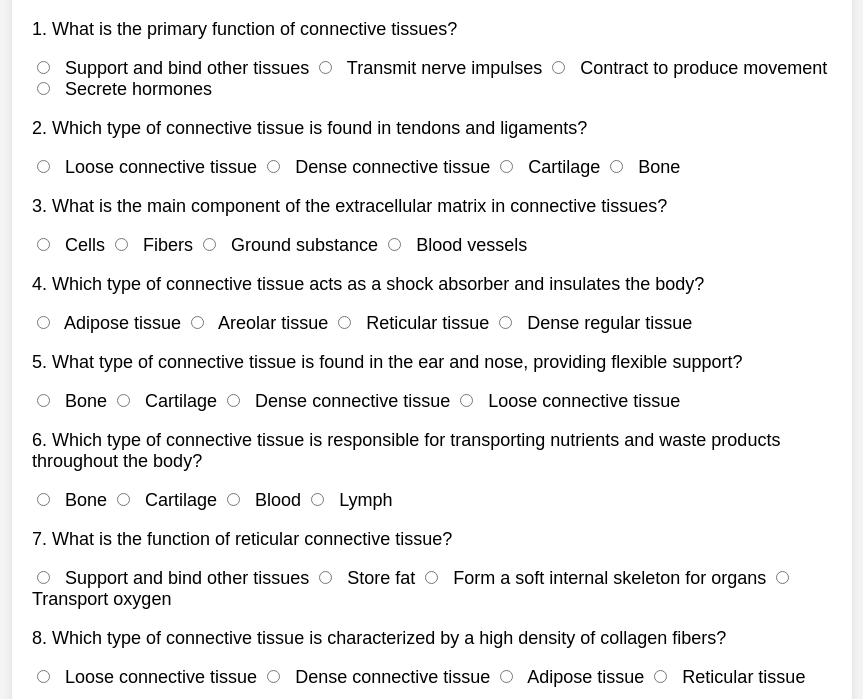
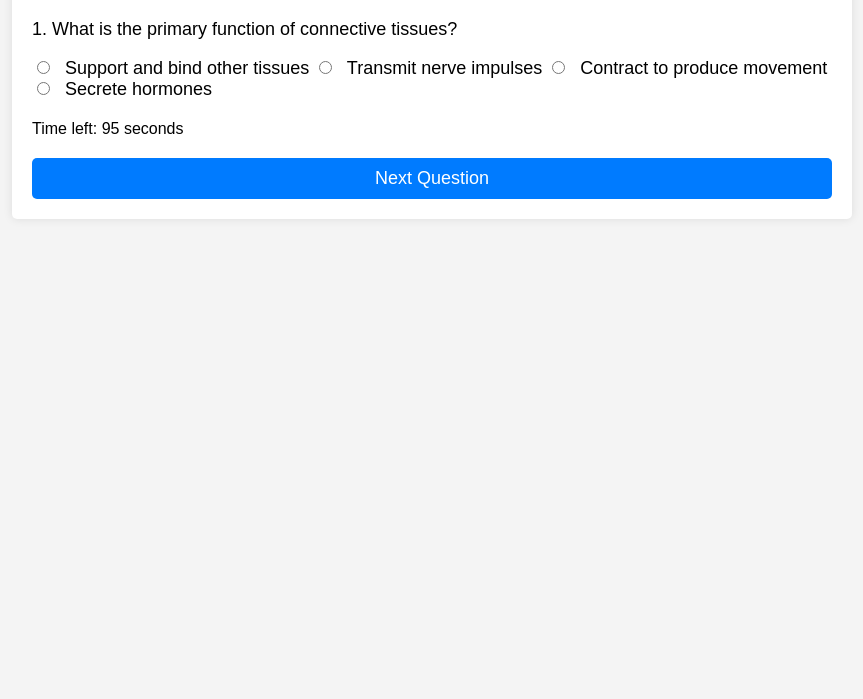
Before and after one commit to pascual-jajaaa/bio-stem11hnhs, a plain HTML site: page folder/4_quiz.html in a window 1280 px wide. Shown: the part 101-800 px from the top of the page, without its empty margins (208-1071 px from the left). Drawn offline with Linux system fonts and the light colour scheme.

Commit message:
changes in script_quiz.js

```diff
--- a/folder/4_quiz.html
+++ b/folder/4_quiz.html
@@ -10,8 +10,9 @@
     <div id="quiz-container">
         <h1 id="quiz-title"></h1>
         <div id="questions-container"></div>
-        <div id="timer">Time left: <span id="time">60</span> seconds</div>
-        <button id="quiz-submit-btn">Submit Quiz</button>
+        <div id="timer">Time left: <span id="time">100</span> seconds</div>
+        <button id="next-question-btn">Next Question</button>
+        <button id="quiz-submit-btn" class="hidden">Submit Quiz</button>
         <div id="user-details" class="hidden">
             <h2>Your Details</h2>
             <input type="text" id="name" placeholder="Name" required>
--- a/folder/script_quiz.js
+++ b/folder/script_quiz.js
@@ -1,32 +1,23 @@
 document.addEventListener('DOMContentLoaded', function() {
     const quizTitle = document.getElementById('quiz-title');
     const questionsContainer = document.getElementById('questions-container');
+    const nextQuestionBtn = document.getElementById('next-question-btn');
     const quizSubmitBtn = document.getElementById('quiz-submit-btn');
     const userDetails = document.getElementById('user-details');
     const detailsSubmitBtn = document.getElementById('details-submit-btn');
     const timer = document.getElementById('timer');
     const timeDisplay = document.getElementById('time');
-    let timeLeft = 60;
+    let timeLeft = 100;
+    let currentQuestionIndex = 0;
+    let questions = [];
 
     // Fetch quiz data
     fetch('./quiz.json')
         .then(response => response.json())
         .then(data => {
             quizTitle.textContent = data.quizTitle;
-            data.questions.forEach((question, index) => {
-                const questionDiv = document.createElement('div');
-                questionDiv.classList.add('question');
-                questionDiv.innerHTML = `
-                    <p>${index + 1}. ${question.question}</p>
-                    ${question.options.map((option, i) => `
-                        <label>
-                            <input type="radio" name="question${index}" value="${option}">
-                            ${option}
-                        </label>
-                    `).join('')}
-                `;
-                questionsContainer.appendChild(questionDiv);
-            });
+            questions = data.questions;
+            showQuestion(currentQuestionIndex);
         });
 
     // Timer countdown
@@ -40,19 +31,53 @@ document.addEventListener('DOMContentLoaded', function() {
         }
     }, 1000);
 
+    // Show a specific question
+    function showQuestion(index) {
+        questionsContainer.innerHTML = '';
+        const question = questions[index];
+        const questionDiv = document.createElement('div');
+        questionDiv.classList.add('question');
+        questionDiv.innerHTML = `
+            <p>${index + 1}. ${question.question}</p>
+            ${question.options.map((option, i) => `
+                <label>
+                    <input type="radio" name="question${index}" value="${option}">
+                    ${option}
+                </label>
+            `).join('')}
+        `;
+        questionsContainer.appendChild(questionDiv);
+        if (index === questions.length - 1) {
+            nextQuestionBtn.classList.add('hidden');
+            quizSubmitBtn.classList.remove('hidden');
+        } else {
+            nextQuestionBtn.classList.remove('hidden');
+            quizSubmitBtn.classList.add('hidden');
+        }
+    }
+
     // Show user details form
     function showUserDetailsForm() {
         questionsContainer.classList.add('hidden');
+        nextQuestionBtn.classList.add('hidden');
         quizSubmitBtn.classList.add('hidden');
         userDetails.classList.remove('hidden');
     }
 
-    // Handle quiz submit
+    // Handle next question button click
+    nextQuestionBtn.addEventListener('click', () => {
+        if (currentQuestionIndex < questions.length - 1) {
+            currentQuestionIndex++;
+            showQuestion(currentQuestionIndex);
+        }
+    });
+
+    // Handle quiz submit button click
     quizSubmitBtn.addEventListener('click', () => {
         showUserDetailsForm();
     });
 
-    // Handle user details submit
+    // Handle user details submit button click
     detailsSubmitBtn.addEventListener('click', () => {
         const name = document.getElementById('name').value;
         const grade = document.getElementById('grade').value;
```
